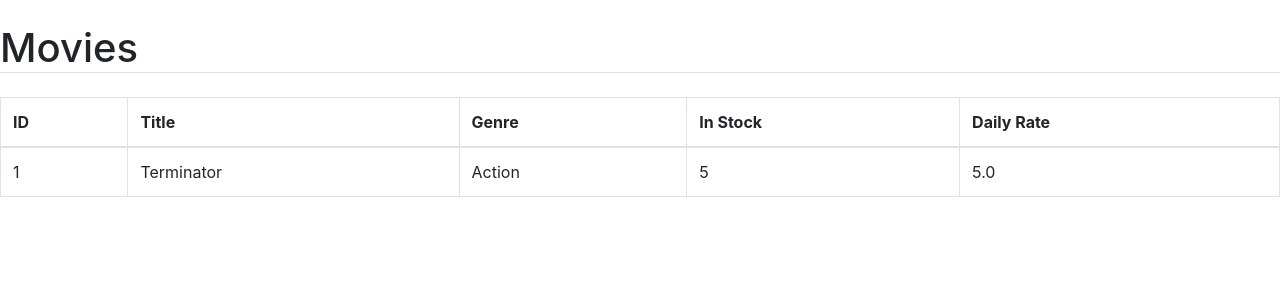
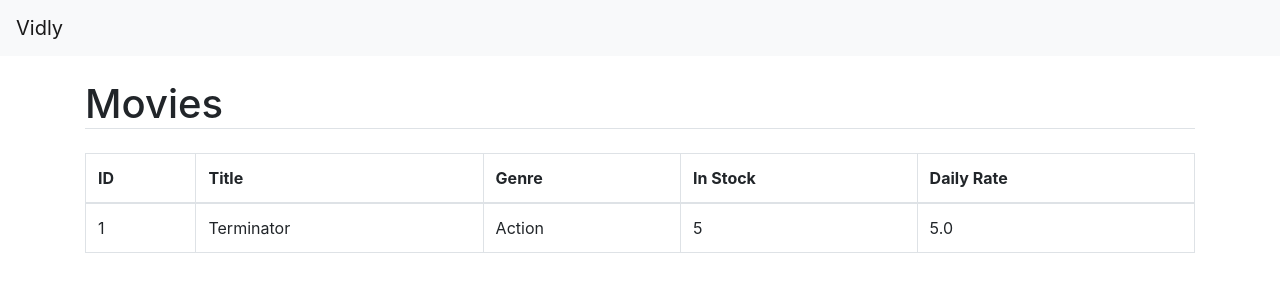
Before and after one commit to anjotadena/django-basic, a Django app: page /movies/ in a window 1280 px wide. Shown: the top 300 px of the page. Run offline with Django 3.2, Linux system fonts and the light colour scheme; data comes from the database, SQL or seed files in the repository; some libraries are stand-ins or nearby versions.

Commit message:
Moved base template to main app templates directory and register our app templates to vidly main app

```diff
--- a/movies/templates/movies/index.html
+++ b/movies/templates/movies/index.html
@@ -1,4 +1,4 @@
-{% extends 'movies/base.html' %}
+{% extends 'base.html' %}
 {% block content %}
     <h1 class="my-4 border-bottom">Movies</h1>
     <table class="table table-bordered table-hover">
--- a/movies/templates/movies/base.html
+++ b/templates/base.html
@@ -11,7 +11,12 @@
     <title>Vidly</title>
   </head>
   <body>
-    {% block content %}{% endblock  %}
+    <nav class="navbar navbar-light bg-light">
+        <a class="navbar-brand" href="#">Vidly</a>
+    </nav>
+    <main class="container">
+        {% block content %}{% endblock  %}
+    </main>
     <!-- Optional JavaScript -->
     <!-- jQuery first, then Popper.js, then Bootstrap JS -->
     <script src="https://code.jquery.com/jquery-3.3.1.slim.min.js" integrity="sha384-q8i/X+965DzO0rT7abK41JStQIAqVgRVzpbzo5smXKp4YfRvH+8abtTE1Pi6jizo" crossorigin="anonymous"></script>
--- a/vidly/settings.py
+++ b/vidly/settings.py
@@ -55,7 +55,7 @@ ROOT_URLCONF = 'vidly.urls'
 TEMPLATES = [
     {
         'BACKEND': 'django.template.backends.django.DjangoTemplates',
-        'DIRS': [],
+        'DIRS': [os.path.join(BASE_DIR, 'templates')],
         'APP_DIRS': True,
         'OPTIONS': {
             'context_processors': [
```
